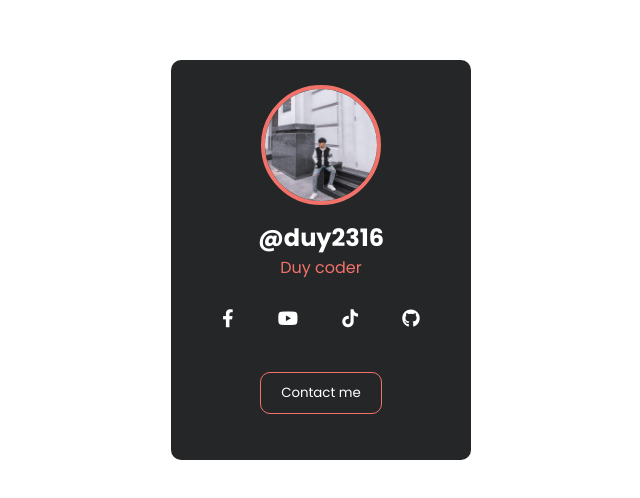
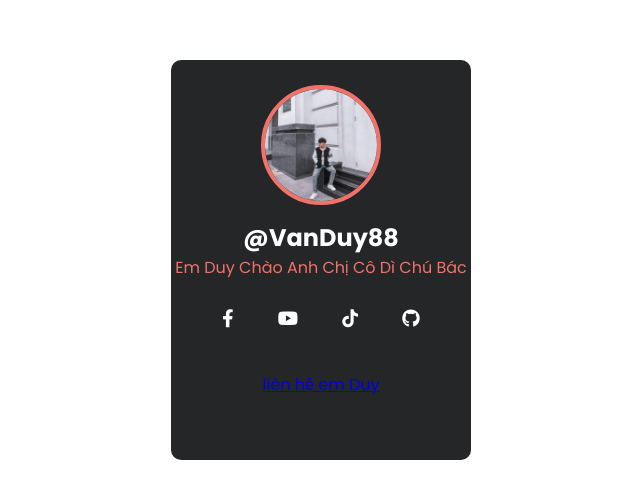
Before and after one commit to vanduy88/webbb, a plain HTML site: page index.html in a window 1280 px wide. Shown: the part 140-638 px from the top of the page, without its empty margins (319-959 px from the left). Drawn offline with Linux system fonts and the light colour scheme.

Commit message:
Update index.html

```diff
--- a/index.html
+++ b/index.html
@@ -4,7 +4,7 @@
     <meta charset="UTF-8" />
     <meta http-equiv="X-UA-Compatible" content="IE=edge" />
     <meta name="viewport" content="width=device-width, initial-scale=1.0" />
-    <title>Duy</title>
+    <title>DuyVan88</title>
     <link rel="shortcut icon" type="image/x-icon" href="./ảnh1.jpg" />
     <link
       rel="stylesheet"
@@ -23,10 +23,10 @@
       <div class="card__img">
         <img src="./ảnh1.jpg" alt="" />
       </div>
-      <h2>@duy2316</h2>
-      <p>Duy coder </p>
+      <h2>@VanDuy88</h2>
+      <p>Em Duy Chào Anh Chị Cô Dì Chú Bác </p>
       <div class="card__social">
-        <a target="_black" href="https://www.facebook.com/duy2316/">
+        <a target="_black" href="https://www.facebook.com/VanDuy8688">
           <i class="fab fa-facebook-f"></i>
         </a>
         <a target="_black" href="https://www.youtube.com/">
@@ -40,7 +40,7 @@
           <i class="fab fa-github"></i>
         </a>
       </div>
-      <button>Contact me</button>
+      <a href="https://www.facebook.com/VanDuy8688">liên hệ em Duy</a>
     </div>
   </body>
 </html>
```
